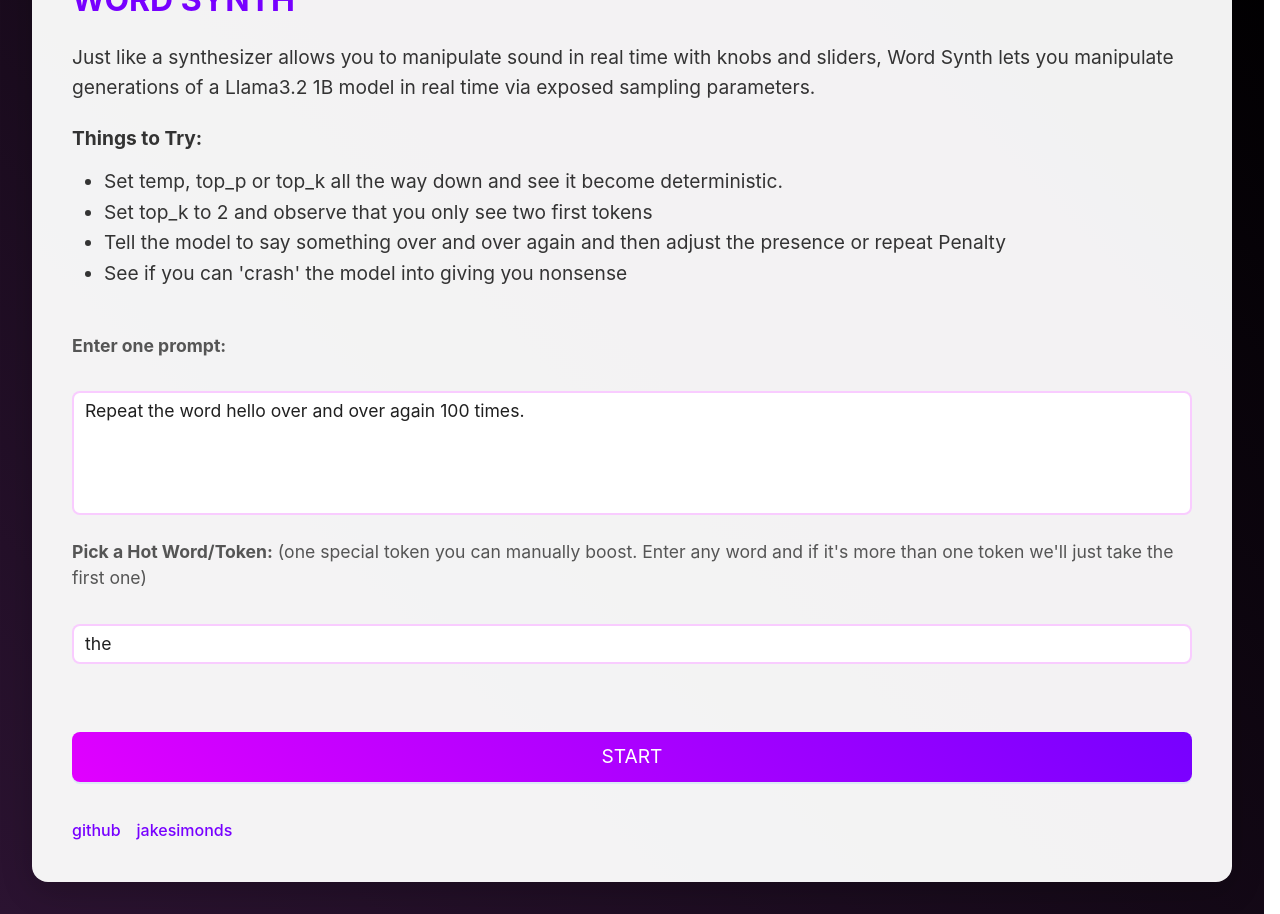
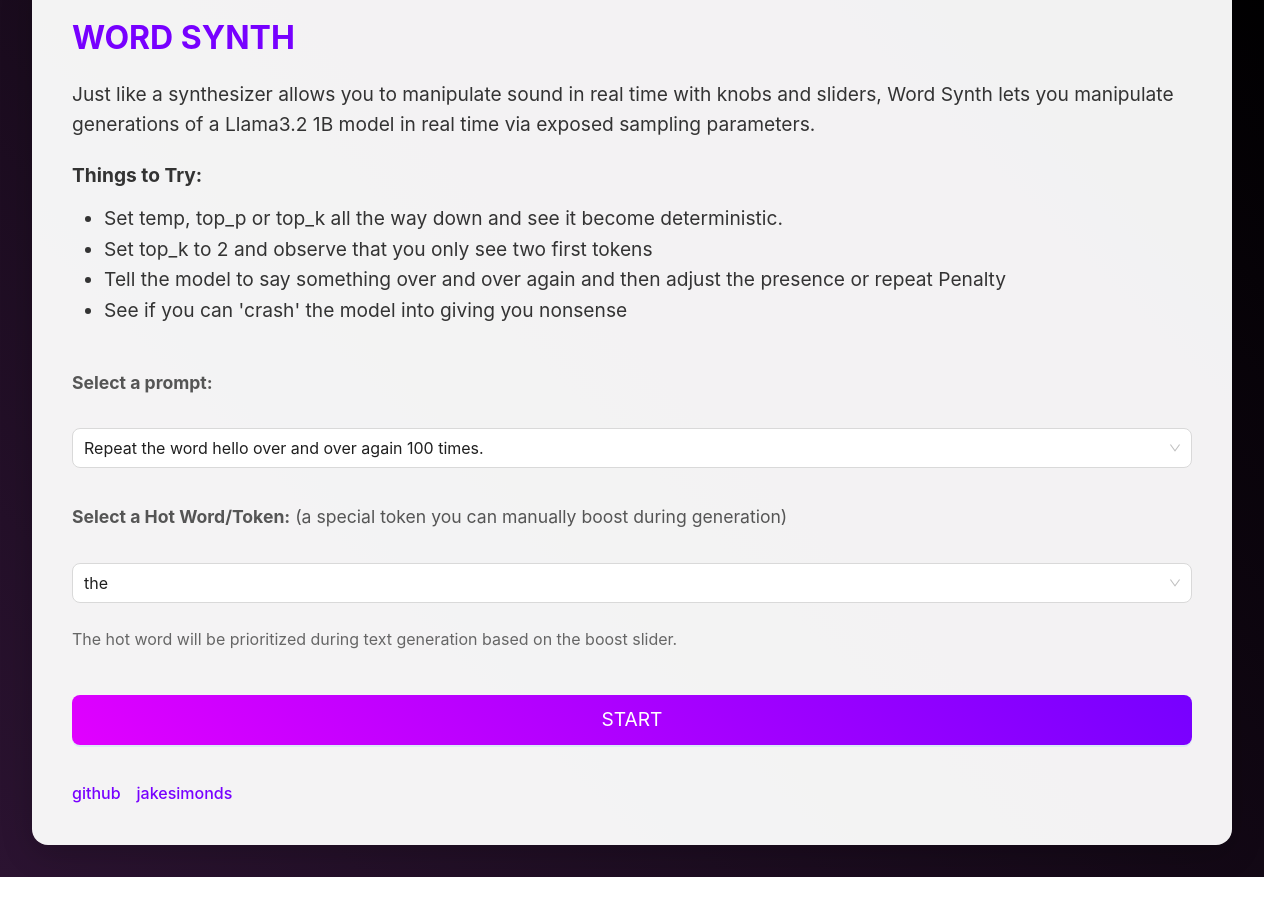
Before and after one commit to jakesimonds/wordSynth, a React (Vite) app in the folder frontend/: page / in a window 1280 px wide. After the commit the page ends 877 px from the top, so only its background shows below. Built offline with nearby package versions, Linux system fonts and the light colour scheme.

Commit message:
adding drop down menu

```diff
--- a/frontend/src/components/LandingPage.tsx
+++ b/frontend/src/components/LandingPage.tsx
@@ -1,10 +1,27 @@
-import { useState, KeyboardEvent, useEffect } from "react";
+import { useState, useEffect } from "react";
 import { useNavigate } from "react-router-dom";
-import { Input, Button } from "antd";
+import { Button, Select } from "antd";
 
 const LandingPage = () => {
-  const [inputPrompt, setInputPrompt] = useState("Repeat the word hello over and over again 100 times.");
-  const [hotWord, setHotWord] = useState('the');
+  // Predefined options
+  const promptOptions = [
+    "Repeat the word hello over and over again 100 times.",
+    "Who is Ned Flanders?",
+    "Explain pointers, are they just a C thing or other languages too",
+    "In rhyming verses describe vacation destinations",
+    "Do a hello world program in java, but along with hello world it also implements a few other simple features."
+  ];
+
+  const hotWordOptions = [
+    "the",
+    "banana",
+    "ch",
+    "an",
+    "earth"
+  ];
+
+  const [inputPrompt, setInputPrompt] = useState(promptOptions[0]);
+  const [hotWord, setHotWord] = useState(hotWordOptions[0]);
   const [isMobile, setIsMobile] = useState(false);
   const navigate = useNavigate();
 
@@ -22,13 +39,6 @@ const LandingPage = () => {
   const handleStart = () => {
     // Navigate to the main app with the prompt and hot word as states
     navigate('/app', { state: { prompt: inputPrompt, hotWord } });
-  };
-
-  const handleKeyPress = (e: KeyboardEvent<HTMLTextAreaElement>) => {
-    if (e.key === 'Enter' && !e.shiftKey) {
-      e.preventDefault(); // Prevent default Enter key behavior
-      handleStart();
-    }
   };
 
   return (
@@ -92,44 +102,45 @@ const LandingPage = () => {
           textAlign: "left",
           marginBottom: isMobile ? "0.25rem" : "0.5rem"
         }}>
-          <b>Enter one prompt:</b>
+          <b>Select a prompt:</b>
         </div>
 
-        <Input.TextArea
+        <Select
           value={inputPrompt}
-          onChange={(e) => setInputPrompt(e.target.value)}
-          onKeyDown={handleKeyPress}
-          placeholder="Enter your prompt here..."
-          autoSize={{ minRows: isMobile ? 3 : 4, maxRows: isMobile ? 6 : 8 }}
+          onChange={(value) => setInputPrompt(value)}
           style={{
+            width: "100%",
             fontSize: isMobile ? "0.9rem" : "1.1rem",
-            borderRadius: "8px",
-            border: "2px solid #e100ff33",
-            width: "100%",
-            boxSizing: "border-box"
           }}
+          size={isMobile ? "middle" : "large"}
+          options={promptOptions.map(prompt => ({
+            value: prompt,
+            label: prompt.length > 60 ? prompt.substring(0, 60) + "..." : prompt
+          }))}
         />
 
         <div style={{
           fontSize: isMobile ? "0.9rem" : "1.1rem",
           color: "#555",
           textAlign: "left",
-          marginBottom: isMobile ? "0.25rem" : "0.5rem"
+          marginBottom: isMobile ? "0.25rem" : "0.5rem",
+          marginTop: isMobile ? "0.5rem" : "0.75rem"
         }}>
-          <b>Pick a Hot Word/Token:</b> (one special token you can manually boost. Enter any word and if it's more than one token we'll just take the first one)
+          <b>Select a Hot Word/Token:</b> (a special token you can manually boost during generation)
         </div>
 
-        <Input
+        <Select
           value={hotWord}
-          onChange={(e) => setHotWord(e.target.value)}
-          placeholder="I"
+          onChange={(value) => setHotWord(value)}
           style={{
+            width: "100%",
             fontSize: isMobile ? "0.9rem" : "1.1rem",
-            borderRadius: "8px",
-            border: "2px solid #e100ff33",
-            width: "100%",
-            boxSizing: "border-box"
           }}
+          size={isMobile ? "middle" : "large"}
+          options={hotWordOptions.map(word => ({
+            value: word,
+            label: word
+          }))}
         />
 
         <small style={{
@@ -138,7 +149,7 @@ const LandingPage = () => {
           textAlign: "left",
           marginBottom: isMobile ? "0.25rem" : "0.5rem"
         }}>
-
+          The hot word will be prioritized during text generation based on the boost slider.
         </small>
 
         <Button
```
